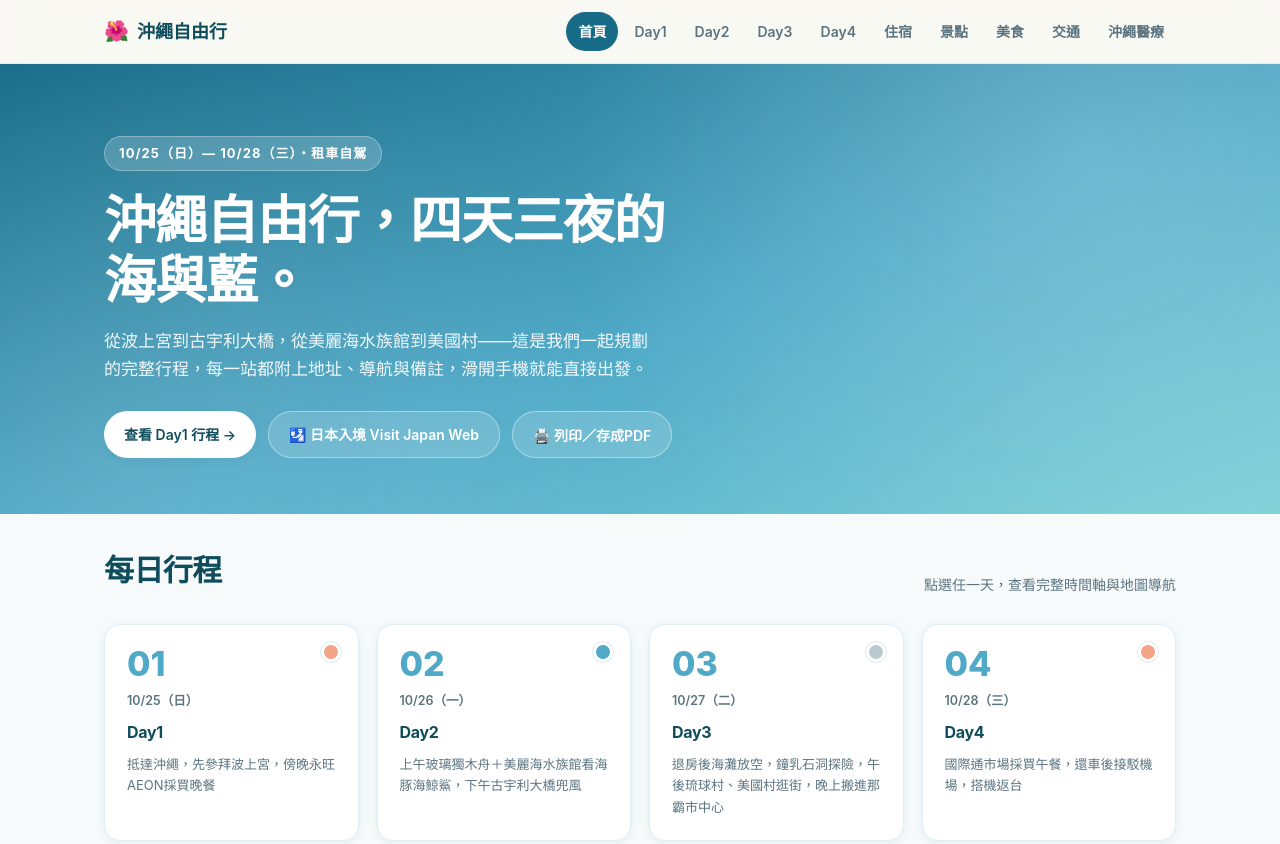
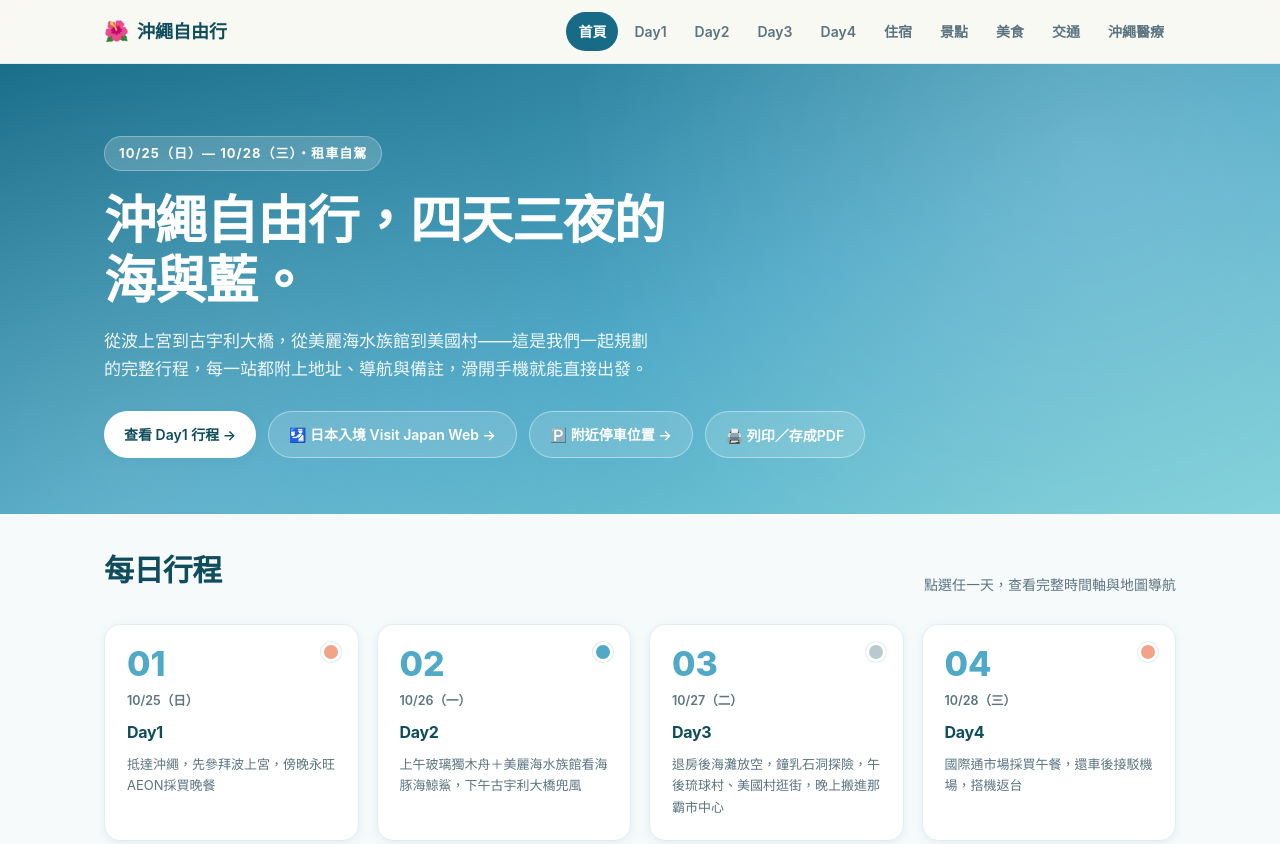
Before and after one commit to pibo0610/okinawa-trip, a plain HTML site: page index.html in a window 1280 px wide. Shown: the top 844 px of the page. Drawn offline with Linux system fonts and the light colour scheme.

Commit message:
Add files via upload

```diff
--- a/index.html
+++ b/index.html
@@ -35,7 +35,8 @@
     <p class="lead">從波上宮到古宇利大橋，從美麗海水族館到美國村——這是我們一起規劃的完整行程，每一站都附上地址、導航與備註，滑開手機就能直接出發。</p>
     <div class="btn-row">
       <a class="btn btn-primary" href="day01.html">查看 Day1 行程 →</a>
-      <a class="btn btn-ghost" href="https://www.vjw.digital.go.jp/main/#/vjwplo001" target="_blank" rel="noopener">🛂 日本入境 Visit Japan Web</a>
+      <a class="btn btn-ghost" href="https://www.vjw.digital.go.jp/main/#/vjwplo001" target="_blank" rel="noopener">🛂 日本入境 Visit Japan Web →</a>
+      <a class="btn btn-ghost" href="https://www.locationsmart.org/?tag=_service_parking&lat=26.217006799735657&lon=127.68794225685427&z=19" target="_blank" rel="noopener">🅿️ 附近停車位置 →</a>
       <button class="btn btn-ghost" data-print>🖨️ 列印／存成PDF</button>
     </div>
   </div>
```
